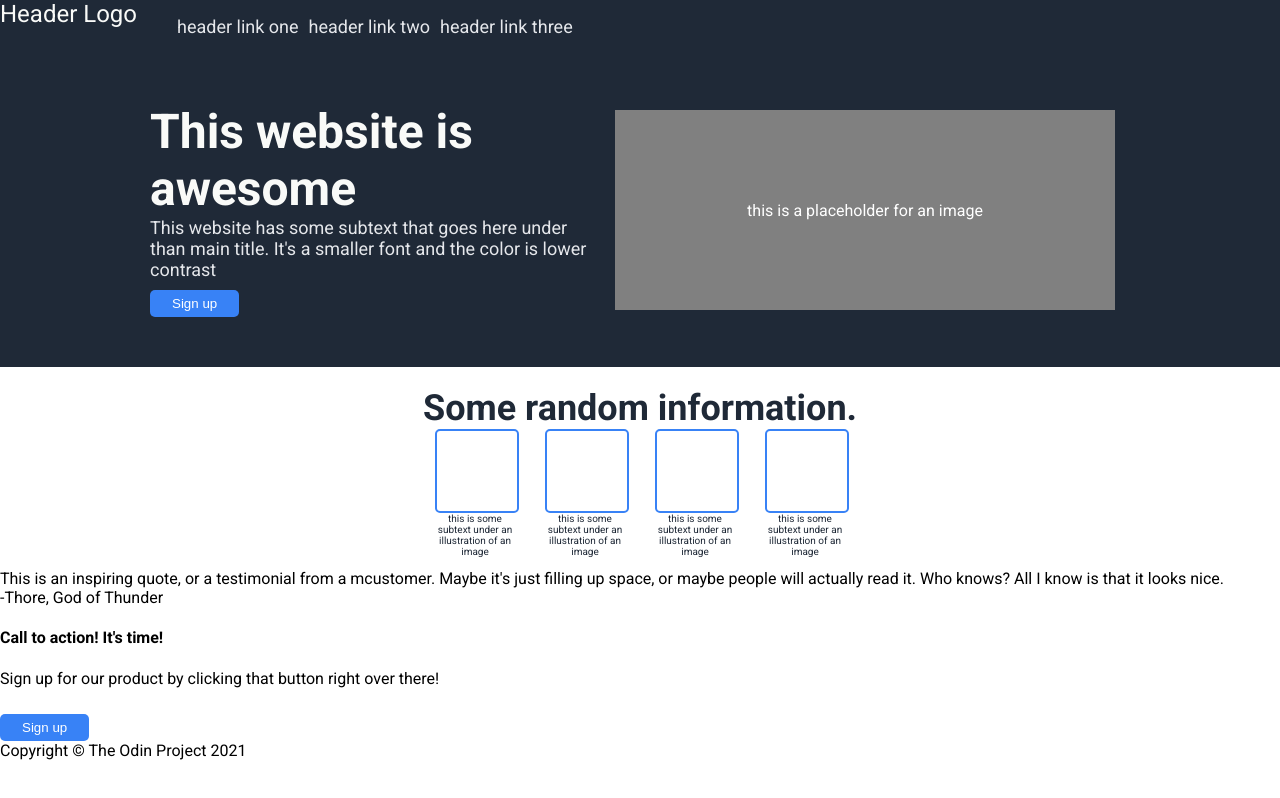
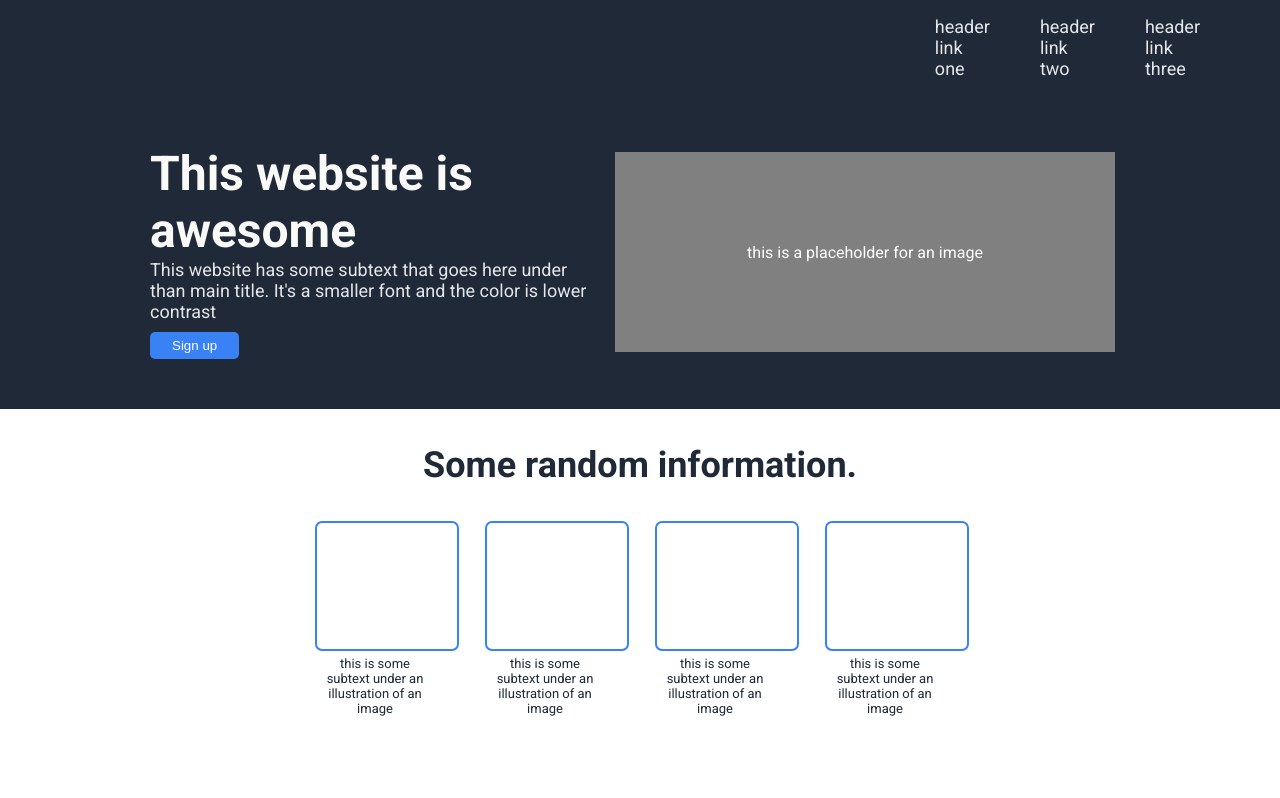
Before and after one commit to garrettrogers002/practice-website, a plain HTML site: page index.html in a window 1280 px wide. Shown: the top 798 px of the page. Drawn offline with Linux system fonts and the light colour scheme.

Commit message:
style section 2

```diff
--- a/style.css
+++ b/style.css
@@ -12,21 +12,28 @@ body {
 nav {
     background-color: #1F2937;
     display: flex;
+    justify-content: right;
 
 }
 nav ul {
     display: flex;
-    justify-content: right;
-    gap: 10px;
+    /* justify-content: right; */
+    /* justify-items: right; */
+    gap: 50px;
+    padding-right: 80px;
 }
 nav ul li {
     list-style: none;
     color: white;
     cursor: pointer;
+    justify-content: right;
 }
 #header-logo {
     color: #F9FAF8;
     font-size: 24px;
+    font-weight: 900;
+    margin-right: 900px;
+    padding: 15px;
 }
 #hero-text {
     font-size: 48px;
@@ -56,32 +63,38 @@ nav ul li {
 }
 #section2 {
     text-align: center;
-    padding: 20px;
+    padding-bottom: 80px;
 }
 #section2-header {
     font-size: 36px;
     font-weight: 900;
     color: #1F2937;
+    padding: 35px;
 }
 .square {
     border: 2px solid #3882F6;
-    height: 80px;
-    width: 80px;
-    border-radius: 5px;
+    height: 140px;
+    width: 140px;
+    border-radius: 7px;
 }
 #card-grid {
     display: grid;
-    grid-template-columns: repeat(4, 80px);
+    grid-template-columns: repeat(4, 140px);
     justify-content: center;
     gap: 30px;
 }
 .card {
-    height: 120px;
-    max-width: 80px;
+    display: flex;
+    flex-direction: column;
+    height: 200px;
+    max-width: 120px;
+    text-align: center;
 }
 .card-subtext {
     color: #1F2937;
-    font-size: 10px;
+    font-size: 13px;
+    text-align: center;
+    padding: 5px;
 }
 button {
     background-color: #3882F6;
```
